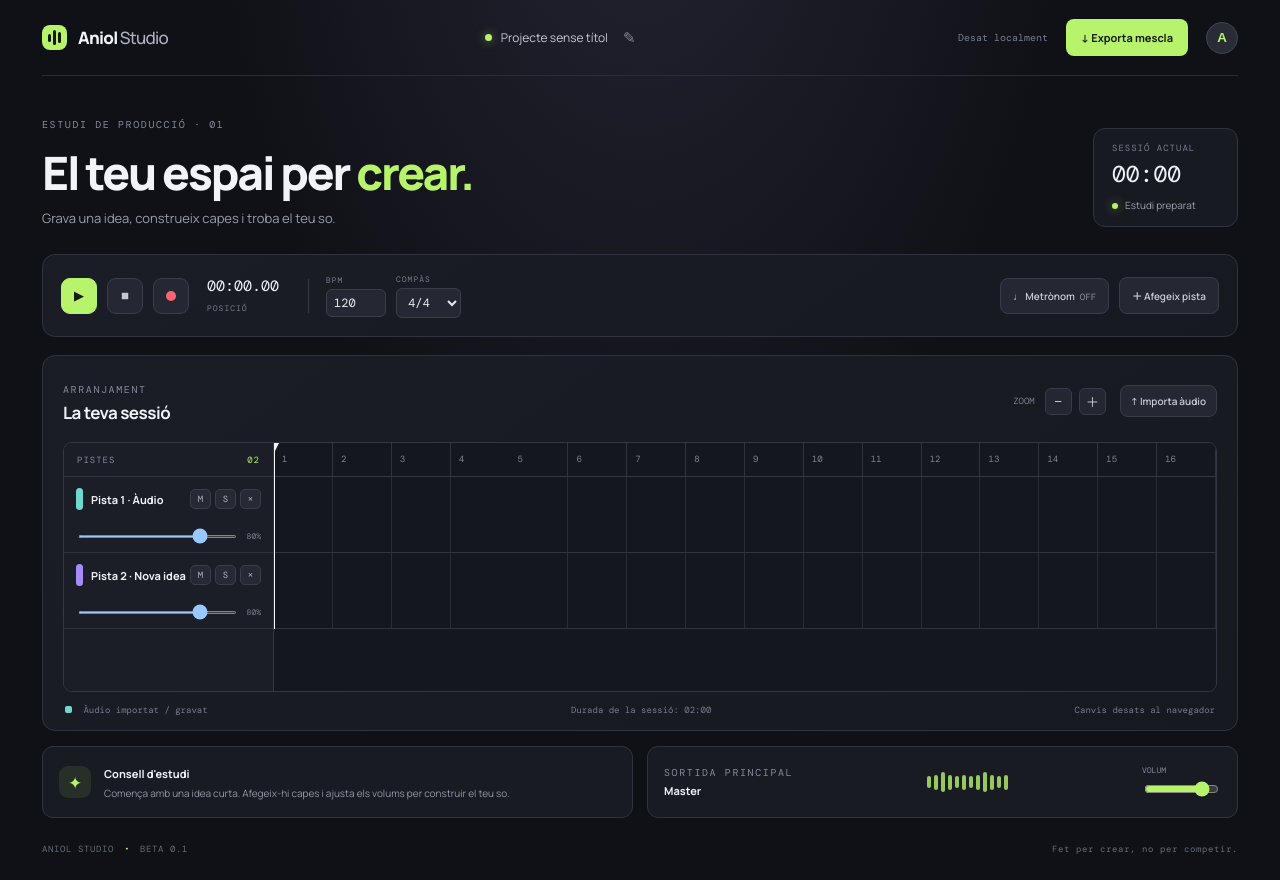
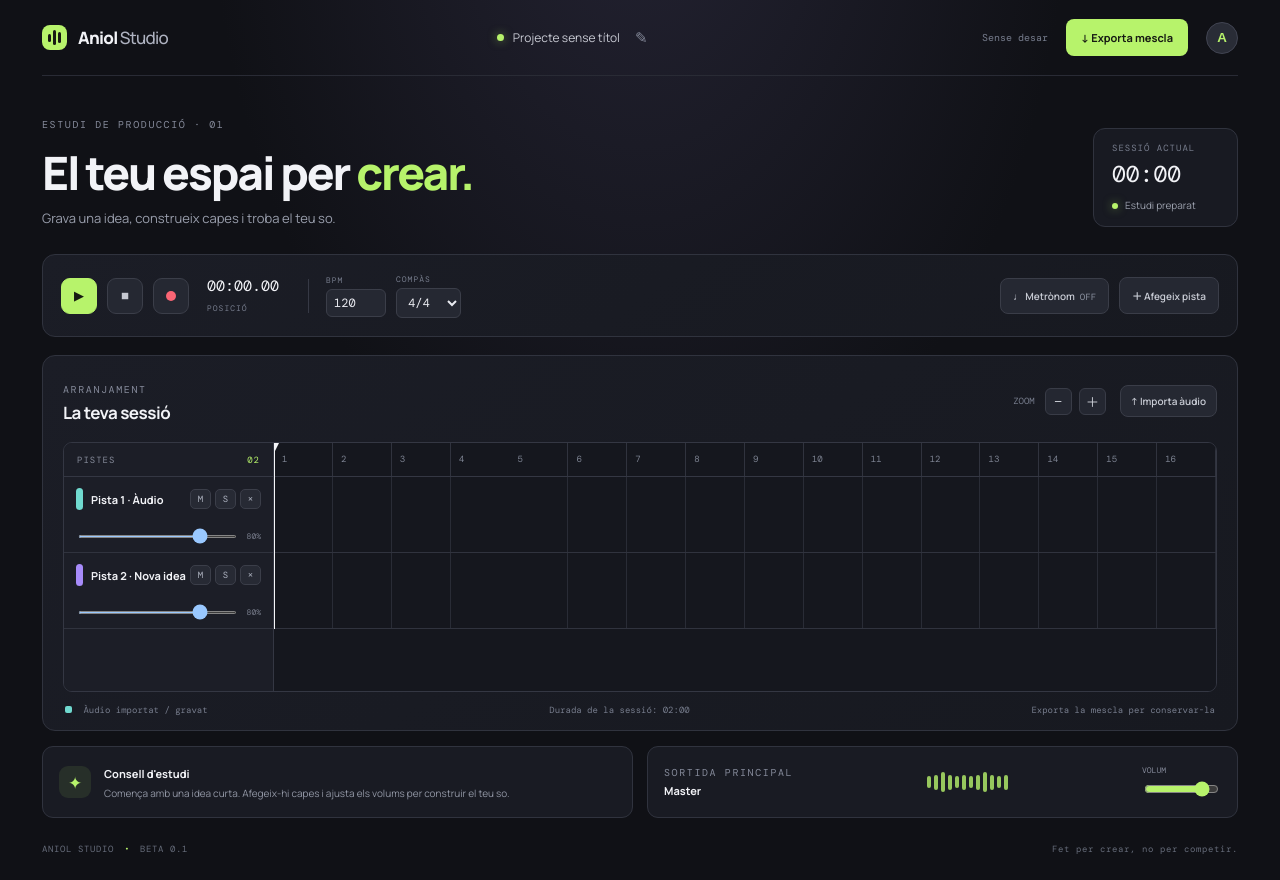
Before and after one commit to aniolsp24-droid/Aniol-Studio, a plain HTML site: page index.html in a window 1280 px wide. Drawn offline with nearby package versions, Linux system fonts and the light colour scheme.

Commit message:
Clarify that projects are not saved automatically

```diff
--- a/index.html
+++ b/index.html
@@ -19,7 +19,7 @@
         <span>Aniol<span class="brand-light">Studio</span></span>
       </a>
       <div class="project-name"><span class="status-dot"></span><span id="projectTitle">Projecte sense títol</span><button class="icon-button tiny" id="renameBtn" title="Canvia el nom">✎</button></div>
-      <div class="top-actions"><span class="save-state" id="saveState">Desat localment</span><button class="share-button" id="exportBtn">↓ <span>Exporta mescla</span></button><button class="avatar" title="Perfil">A</button></div>
+      <div class="top-actions"><span class="save-state" id="saveState">Sense desar</span><button class="share-button" id="exportBtn">↓ <span>Exporta mescla</span></button><button class="avatar" title="Perfil">A</button></div>
     </header>
 
     <main>
@@ -51,7 +51,7 @@
             <div id="lanes"></div>
           </div></div>
         </div>
-        <div class="workspace-foot"><span><i class="legend-audio"></i> Àudio importat / gravat</span><span id="durationLabel">Durada de la sessió: 00:00</span><span>Canvis desats al navegador</span></div>
+        <div class="workspace-foot"><span><i class="legend-audio"></i> Àudio importat / gravat</span><span id="durationLabel">Durada de la sessió: 00:00</span><span>Exporta la mescla per conservar-la</span></div>
       </section>
       <section class="bottom-grid">
         <article class="tip-card"><div class="tip-icon">✦</div><div><strong>Consell d'estudi</strong><p>Comença amb una idea curta. Afegeix-hi capes i ajusta els volums per construir el teu so.</p></div></article>
```
